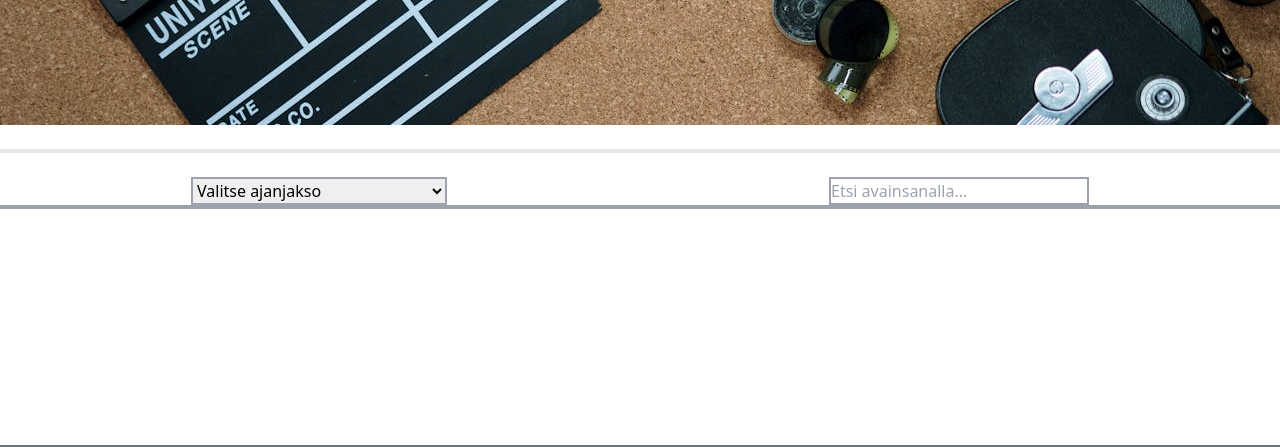
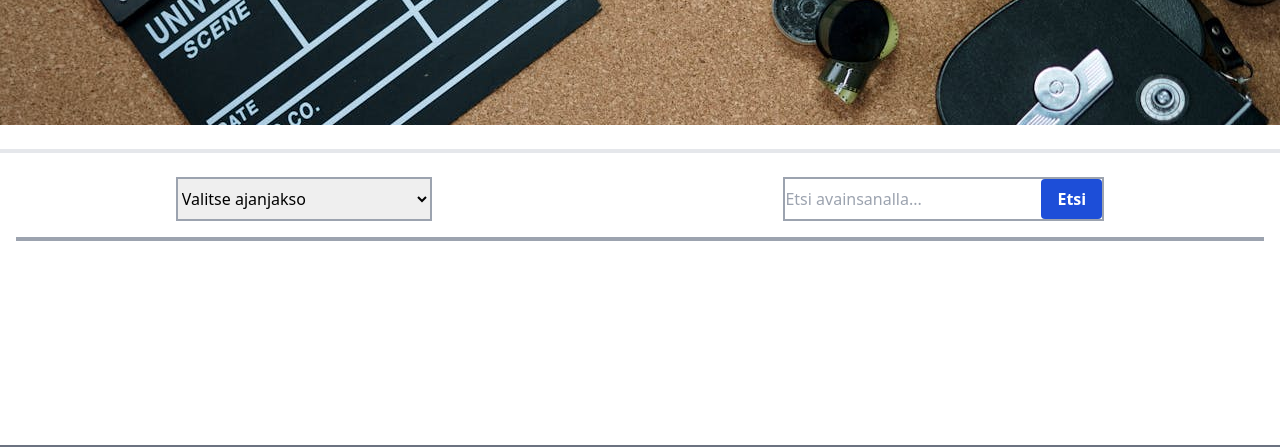
Before and after one commit to kimmolehtimaki/JS-projekti-2-AJAX, a plain HTML site: page index.html in a window 1280 px wide. Shown: the part 275-722 px from the top of the page. Drawn offline with nearby package versions, Linux system fonts and the light colour scheme.

Commit message:
initial commit for search api-call

```diff
--- a/index.html
+++ b/index.html
@@ -48,14 +48,16 @@
     </div>
 
     <!-- Hakukenttä -->
-    <div id="textSearch" class="border-solid border-gray-400 border-2 flex justify-between hover:border-amber-400">
-        <input class="relative inline-block w-64" placeholder="Etsi avainsanalla...">
+    <div id="Search" class="border-solid border-gray-400 border-2 flex justify-between hover:border-amber-400">
+        <input id="textSearch" class="relative inline-block w-64" placeholder="Etsi avainsanalla...">
+        <button id="searchBtn" class="bg-blue-700 hover:bg-blue-900 text-white font-bold py-2 px-4 rounded"
+        onclick="fetchKeyword()">Etsi</button>
     </div>
   </div>
 
 
 
-    <div id="movieTable" class="border solid border-gray-400 border-2"></div>
+    <div id="movieTable" class="m-4 border solid border-gray-400 border-2"></div>
 
 <footer class="bg-gray-500 text-gray-300 py-6 mt-auto">
   <div class="container mx-auto px-4 flex flex-col md:flex-row items-center justify-between gap-4">
--- a/script.js
+++ b/script.js
@@ -2,7 +2,8 @@
 const chevron = document.getElementById("chevron");
 const ddBtn = document.getElementById("dropdownBtn");
 // const open = !menu.classList.toggle("hidden");
-const closed = menu.classList.toggle("hidden");
+// const closed = menu.classList.toggle("hidden");
+const searchBtn = document.getElementById("searchBtn");
 
 // Dropdown-valikon avaaminen
 function toggleDropdown() {
@@ -30,6 +31,7 @@ function fetchTrending() {
     xmlhttp.open("GET", url, true);
     //lähetetään kutsu
     xmlhttp.send();
+
 
     //luodaan vastauksen käsittelijä
     xmlhttp.onreadystatechange=function() {
@@ -67,7 +69,7 @@ function fetchTrending() {
                             <td>${title}</td>
                             <td>${language}</td>
                             <td>${date}</td>
-                            <td>${votes}</td>
+                            <td>${(votes.toFixed(1))}</td>
                             <td><img src="https://image.tmdb.org/t/p/w92${poster}"></td>
                         </tr>`;
             } //for-silmukka päättyy
@@ -77,3 +79,17 @@ function fetchTrending() {
         } //if päättyy
       }
 };
+
+//API-kutsu avainsanan perusteella
+
+function fetchKeyword() {
+  let keyword = document.getElementById("textSearch").value;
+
+  var xmlhttp = new XMLHttpRequest();
+    //määritetään dynaamisesti muuttuja URL:lle, jotta saadaan API-kutsu muuttumaan käyttäjän valinnan mukaisesti
+    const url = `https://api.themoviedb.org/3/search/movie?query=${keyword}&include_adult=false&language=en-US&page=1'&api_key=75b11fc2e5b77958825f59ca418f0b6b`;
+
+     xmlhttp.open("GET", url, true);
+    //lähetetään kutsu
+    xmlhttp.send();
+};
```
